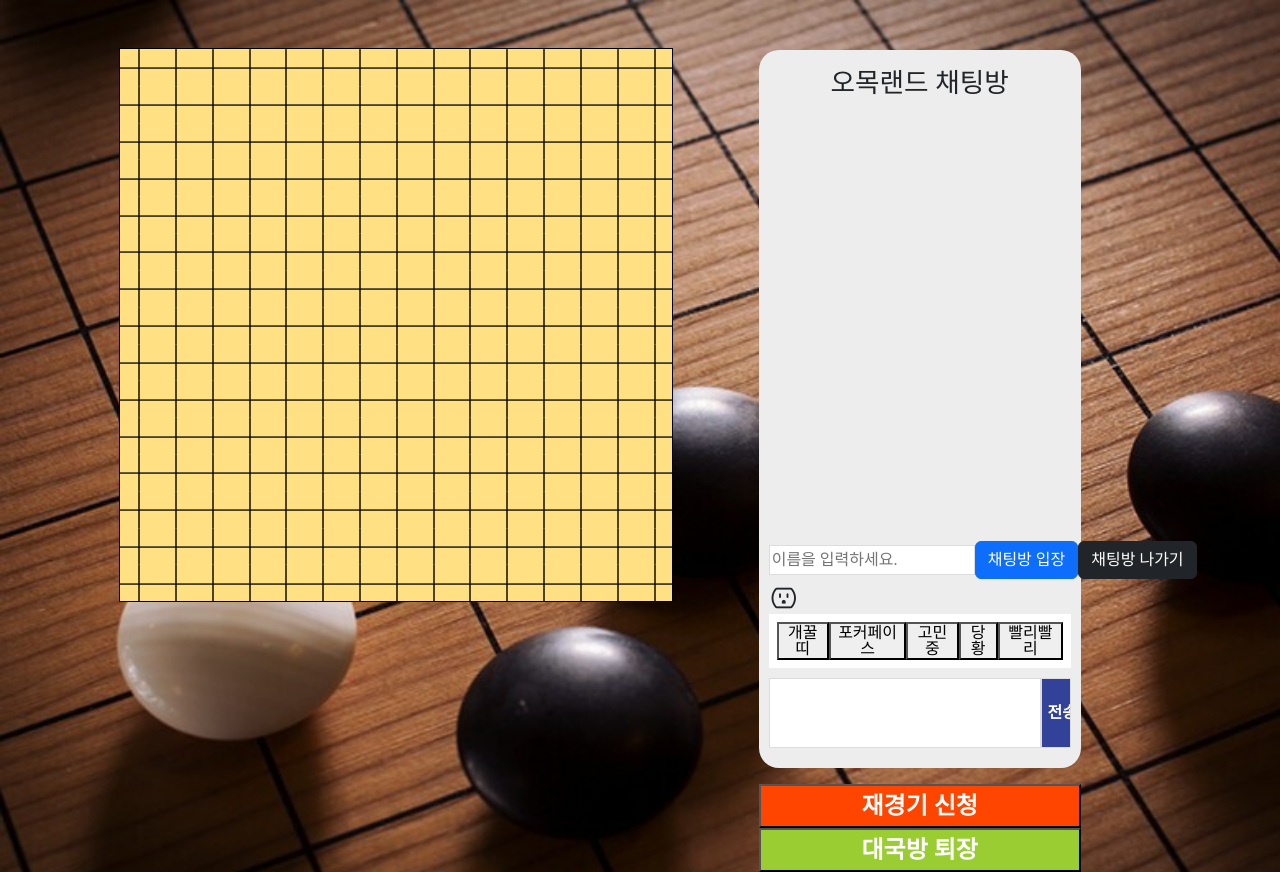
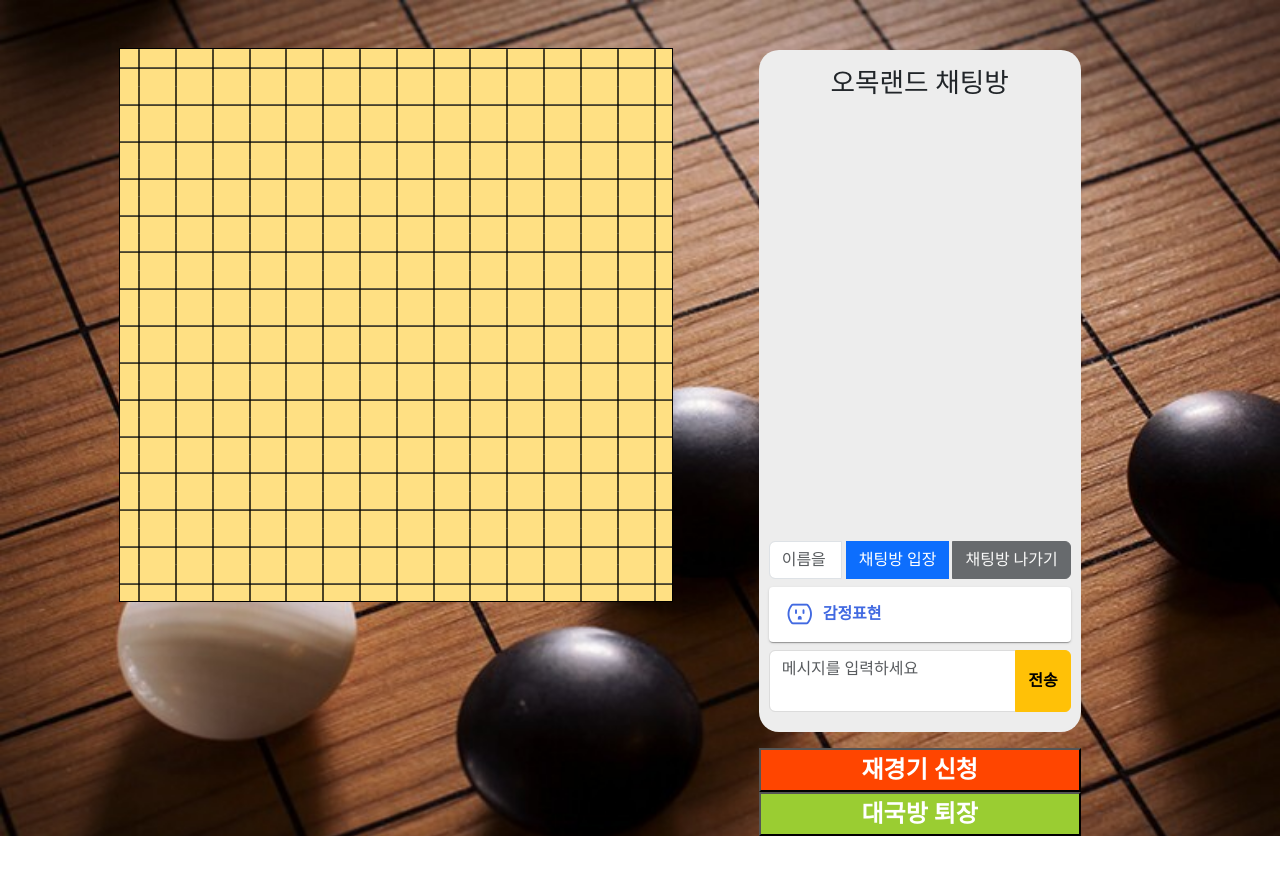
Before and after one commit to ezjing/omok_land, a React (Create React App) app in the folder src/main/omok_land_react/: page /playground/1 in a window 1280 px wide. After the commit the page ends 836 px from the top, so only its background shows below. Built offline with nearby package versions, Linux system fonts and the light colour scheme.

Commit message:
채팅구현 완료

```diff
--- a/src/main/omok_land_react/src/component/playground/Chat.js
+++ b/src/main/omok_land_react/src/component/playground/Chat.js
@@ -3,6 +3,10 @@ import {createGlobalStyle} from 'styled-components';
 import reset from 'styled-reset';
 import '../../static/css/chat.css';
 import ReQuit from "./ReQuit";
+import Accordion from '@mui/material/Accordion';
+import AccordionSummary from '@mui/material/AccordionSummary';
+import AccordionDetails from '@mui/material/AccordionDetails';
+import {Button} from "@mui/material";
 
 function Chat(props) {
   const [msg, setMsg] = useState("");
@@ -18,12 +22,12 @@ function Chat(props) {
 
   const scrollRef = useRef();
 
-  const msgBox = chatt.filter(item1 => item1.topic === 'chat').map((item, idx) => {
+  let msgBox = chatt.filter(item1 => item1.topic === 'chat').map((item, idx) => {
 
     if (item.msg == 'join') {
       return (
         <div key={idx} className={'text-center my-2'} >
-          <span><span className={'fw-bold'}>{item.name}</span>님이 입장하셨습니다.</span>
+          <span><span className={'fw-bold'}>{item.name}</span>님이 채팅방에 입장하셨습니다.</span>
         </div>
       )
     }
@@ -36,7 +40,7 @@ function Chat(props) {
     }
     else if (item.msg === 'emo1') {
       return (
-        <div key={idx} className={item.name === name ? 'me' : 'other'} id={'msg-box'}>
+        <div hidden={chatQuit} key={idx} className={item.name === name ? 'me' : 'other'} id={'msg-box'}>
           <span><b>{item.name}</b></span> [{item.date.substring(14)}]<br/>
           <img src={process.env.PUBLIC_URL + '/img/main/star.png'} style={{width: '50%'}} />
         </div>
@@ -44,7 +48,7 @@ function Chat(props) {
     }
     else if (item.msg === 'emo2') {
       return (
-        <div key={idx} className={item.name === name ? 'me' : 'other'} id={'msg-box'}>
+        <div hidden={chatQuit} key={idx} className={item.name === name ? 'me' : 'other'} id={'msg-box'}>
           <span><b>{item.name}</b></span> [{item.date.substring(14)}]<br/>
           <img src={process.env.PUBLIC_URL + '/img/main/nerd.png'} style={{width: '50%'}} />
         </div>
@@ -52,7 +56,7 @@ function Chat(props) {
     }
     else if (item.msg === 'emo3') {
       return (
-        <div key={idx} className={item.name === name ? 'me' : 'other'} id={'msg-box'}>
+        <div hidden={chatQuit} key={idx} className={item.name === name ? 'me' : 'other'} id={'msg-box'}>
           <span><b>{item.name}</b></span> [{item.date.substring(14)}]<br/>
           <img src={process.env.PUBLIC_URL + '/img/main/serious.png'} style={{width: '50%'}} />
         </div>
@@ -60,7 +64,7 @@ function Chat(props) {
     }
     else if (item.msg === 'emo4') {
       return (
-        <div key={idx} className={item.name === name ? 'me' : 'other'} id={'msg-box'}>
+        <div hidden={chatQuit} key={idx} className={item.name === name ? 'me' : 'other'} id={'msg-box'}>
           <span><b>{item.name}</b></span> [{item.date.substring(14)}]<br/>
           <img src={process.env.PUBLIC_URL + '/img/main/awkward.png'} style={{width: '50%'}} />
         </div>
@@ -68,7 +72,7 @@ function Chat(props) {
     }
     else if (item.msg === 'emo5') {
       return (
-        <div key={idx} className={item.name === name ? 'me' : 'other'} id={'msg-box'}>
+        <div hidden={chatQuit} key={idx} className={item.name === name ? 'me' : 'other'} id={'msg-box'}>
           <span><b>{item.name}</b></span> [{item.date.substring(14)}]<br/>
           <img src={process.env.PUBLIC_URL + '/img/main/shouting.png'} style={{width: '50%'}} />
         </div>
@@ -76,7 +80,7 @@ function Chat(props) {
     }
     else {
       return (
-        <div key={idx} className={item.name === name ? 'me' : 'other'} id={'msg-box'}>
+        <div hidden={chatQuit} key={idx} className={item.name === name ? 'me' : 'other'} id={'msg-box'}>
           <span><b>{item.name}</b></span> [{item.date.substring(14)}]<br/>
           <span>{item.msg}</span>
         </div>
@@ -118,7 +122,8 @@ function Chat(props) {
 
   // 채팅 입장
   const nameCheck = useCallback(() => {
-    if(!chkLog) {
+    // 채팅방 처음 입장할 경우
+    if(!chkLog && !chatQuit) {
       if(name === "") {
         alert("이름을 입력하세요.");
         document.getElementById("name").focus();
@@ -135,7 +140,6 @@ function Chat(props) {
       };  //전송 데이터(JSON)
 
       const temp = JSON.stringify(data);
-
       if(ws.current.readyState === 0) {   //readyState는 웹 소켓 연결 상태를 나타냄
         ws.current.onopen = () => { //webSocket이 맺어지고 난 후, 실행
           console.log(ws.current.readyState);
@@ -144,6 +148,23 @@ function Chat(props) {
       } else {
         ws.current.send(temp);
       }
+    }
+    // 채팅방 나갔다가 재입장할 경우
+    else if (!chkLog && chatQuit) {
+      setChkLog(true);
+
+      const data = {
+        name,
+        topic : 'chat',
+        msg : 'join',
+        date: new Date().toLocaleString(),
+      };  //전송 데이터(JSON)
+      const temp = JSON.stringify(data);
+
+      ws.current.send(temp);
+
+      setChatQuit(false);
+      setMsg("");
     }
   });
 
@@ -170,7 +191,7 @@ function Chat(props) {
       }
     }
     else {
-      alert("닉네임 설정 후, 채팅방 입장을 클릭해주세요");
+      alert("채팅방 입장 시 가능합니다.");
     }
   }
 
@@ -230,8 +251,7 @@ function Chat(props) {
     }
     setMsg('채팅방을 나가셨습니다.');
     setChatQuit(true);
-    ws.current.close();
-
+    setChkLog(false);
   });
 
 
@@ -250,46 +270,58 @@ function Chat(props) {
 
           <div className={'mt-2'}>
             {/*닉네임 설정*/}
-            <div id={'idZone'} className={'d-flex align-items-center'}>
+            <div id={'idZone'} className={'input-group'}>
               <input
+                className={'form-control'}
                 disabled={chkLog}
                 placeholder='이름을 입력하세요.'
                 type='text'
                 id='name'
                 value={name}
                 onChange={(event => setName(event.target.value))}/>
-
-              <input type={'button'} className={'btn btn-primary ms-auto'} value={'채팅방 입장'} onClick={nameCheck} />
-              <input type={'button'} className={'btn btn-dark ms-auto'} value={'채팅방 나가기'} onClick={chatExit} />
-
+              <input disabled={chkLog} type={'button'} className={'btn btn-primary ms-1 me-1'} value={'채팅방 입장'} onClick={nameCheck} />
+              <input disabled={!chkLog} type={'button'} className={'btn btn-dark'} value={'채팅방 나가기'} onClick={chatExit} />
             </div>
-
           </div>
 
 
           {/*감정표현 선택*/}
-          <div className={'mt-1'}>
-            <i className="bi bi-outlet" style={{fontSize : '30px'}}></i>
-            <div className={'bg-white p-2'} id={'emotion'}>
-              <ul className={'d-flex justify-content-between'}>
-                <li><button type={'button'} value={'1'} onClick={emoSend}>개꿀띠</button></li>
-                <li><button type={'button'} value={'2'} onClick={emoSend}>포커페이스</button></li>
-                <li><button type={'button'} value={'3'} onClick={emoSend}>고민중</button></li>
-                <li><button type={'button'} value={'4'} onClick={emoSend}>당황</button></li>
-                <li><button type={'button'} value={'5'} onClick={emoSend}>빨리빨리</button></li>
-              </ul>
-            </div>
+          <div className={'mt-2'}>
+            <Accordion>
+              <AccordionSummary
+                aria-controls="panel1a-content"
+                id="panel1a-header"
+              style={{padding: '0px'}}>
+                <div className={'d-flex align-items-center ms-3'}>
+                  <i className="bi bi-outlet" style={{fontSize : '30px', color: 'royalblue'}}></i>
+                  <p className={'ms-2 fw-bold fs-6'} style={{color: 'royalblue'}}>감정표현</p>
+                </div>
+
+              </AccordionSummary>
+              <AccordionDetails>
+                  <div id={'emotion'}>
+                    <Button value={'1'} onClick={emoSend} variant="outlined">개꿀띠</Button>
+                    <Button value={'2'} onClick={emoSend} variant="outlined">포커페이스</Button>
+                    <Button value={'3'} onClick={emoSend} variant="outlined">고민중</Button>
+                    <Button value={'4'} onClick={emoSend} variant="outlined">당황</Button>
+                    <Button value={'5'} onClick={emoSend} variant="outlined">빨리빨리</Button>
+                  </div>
+              </AccordionDetails>
+            </Accordion>
+
           </div>
 
           {/*채팅메시지*/}
-          <div id='sendZone'>
+          <div id='sendZone' className={'input-group mt-2'}>
             <textarea
+              placeholder={'메시지를 입력하세요'}
+              className={'form-control'}
               disabled={chatQuit}
               id='msg'
               value={msg}
               onChange={onText}
               onKeyDown={(ev) => {if(ev.keyCode === 13){send();}}}></textarea>
-            <input disabled={chatQuit} type='button' value='전송' id='btnSend' onClick={send} />
+            <input disabled={chatQuit} type='button' value='전송' id='btnSend' className={'btn btn-warning fw-bold'} onClick={send} />
           </div>
         </div>
       </div>
--- a/src/main/omok_land_react/src/component/playground/PlayGround.jsx
+++ b/src/main/omok_land_react/src/component/playground/PlayGround.jsx
@@ -10,7 +10,7 @@ function PlayGround(props) {
   console.log(param.ip);
 
   return (
-    <div className={'container-fluid'} style={{backgroundImage: './omok.jpg'}}>
+    <div className={'container-fluid'}>
       <div className={'row'}>
         <div className={'col-sm-1'}></div>
         <div className={'col-sm-6'}>
--- a/src/main/omok_land_react/src/component/playground/ReQuit.jsx
+++ b/src/main/omok_land_react/src/component/playground/ReQuit.jsx
@@ -22,7 +22,7 @@ function ReQuit(props) {
 
   useEffect(() => {
     if(socketData !== undefined) {
-      // console.log(socketData);
+
       const tempData = chatt.concat(socketData);
       console.log(tempData);
       setChatt(tempData);
--- a/src/main/omok_land_react/src/static/css/chat.css
+++ b/src/main/omok_land_react/src/static/css/chat.css
@@ -69,59 +69,31 @@ input[type='number']::-webkit-outer-spin-button {
     margin : 20px 0px 2px 0%;
 }
 
-#name {
-    display: inline-block;
-    border: 1px solid #dcdcdc;
-    background-color: white;
-    padding:5px 2px;
-    margin-top: 0px;
+#idZone {
+    display: inline-flex;
+    flex-wrap: wrap;
 }
 
 
-/*#btnNameCheck {*/
-/*    background-color: #324298;*/
-/*    color: white;*/
-/*    width: 30%;*/
-/*    height: 35px;*/
-/*    border: 1px solid #dcdcdc;*/
-/*    text-align: center;*/
-/*    font-weight: bold;*/
-/*    display: inline-block;*/
-/*}*/
-
-#sendZone > * {
-    vertical-align: top;
-    margin-top: 10px;
-    height : 70px;
-    display: flex;
-}
-
 #msg{
-    width: 90%;
-    display: inline-block;
     resize: none;
     border: 1px solid #dcdcdc;
     background-color: #fff;
     box-sizing: border-box;
 }
 
-#btnSend {
-    background-color: #324298;
-    color: white;
-    width: 10%;
-    display: inline-block;
-    border: 1px solid #dcdcdc;
-    text-align: center;
-    font-weight: bold;
+#emotion {
+    display: inline-flex;
+    flex-wrap: wrap;
+    justify-content: center;
+    width: 100%;
 }
 
-/*#btnExit {*/
-/*    background-color: black;*/
-/*    color: white;*/
-/*    width: 30%;*/
-/*    height: 35px;*/
-/*    border: 1px solid #dcdcdc;*/
-/*    text-align: center;*/
-/*    font-weight: bold;*/
-/*    display: inline-block;*/
-/*}*/
+
+@media screen and (max-width: 575px) {
+    #emotion {
+        display: inline-flex;
+        flex-direction: row;
+        align-items: center;
+    }
+}
```
